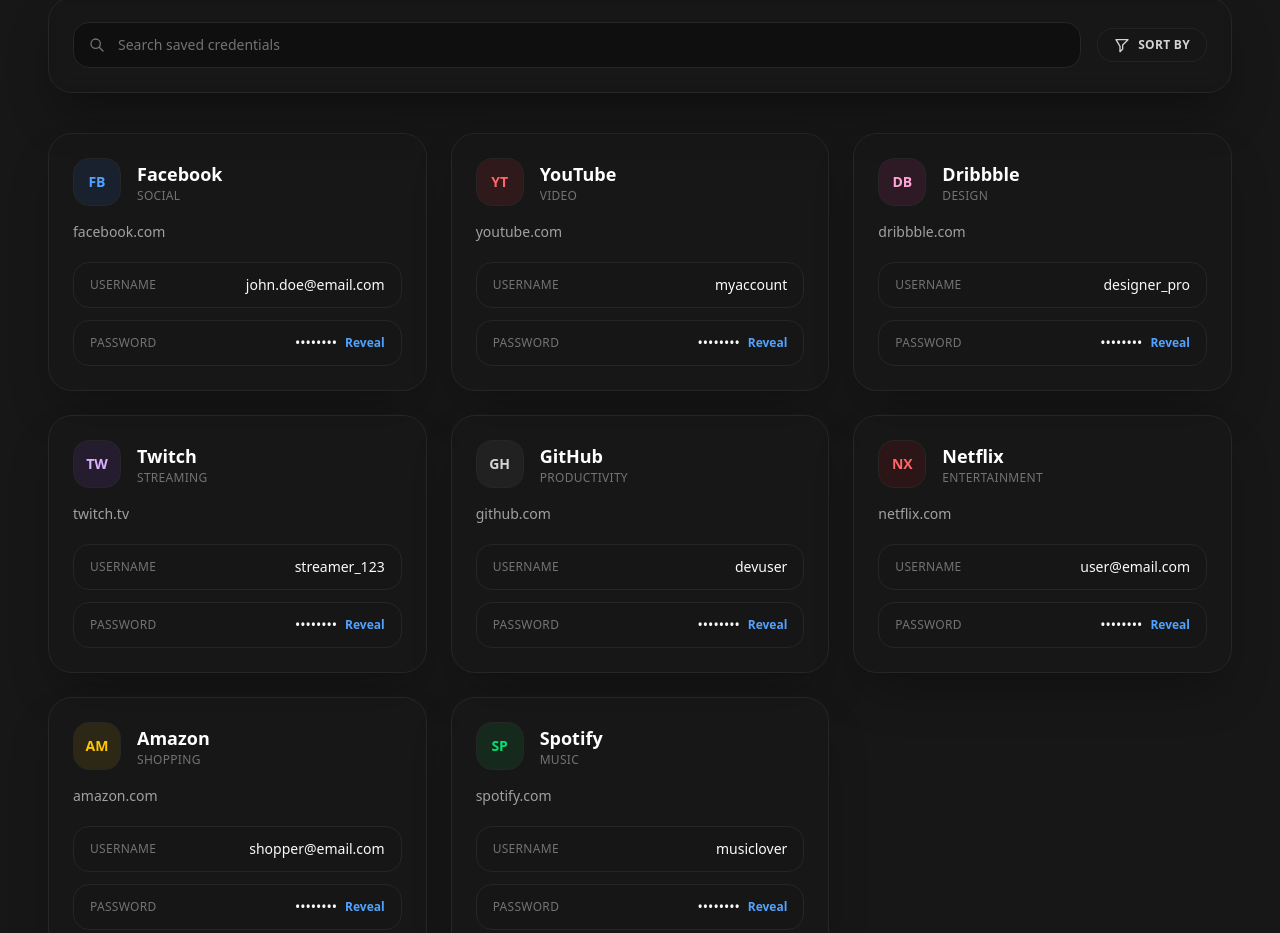
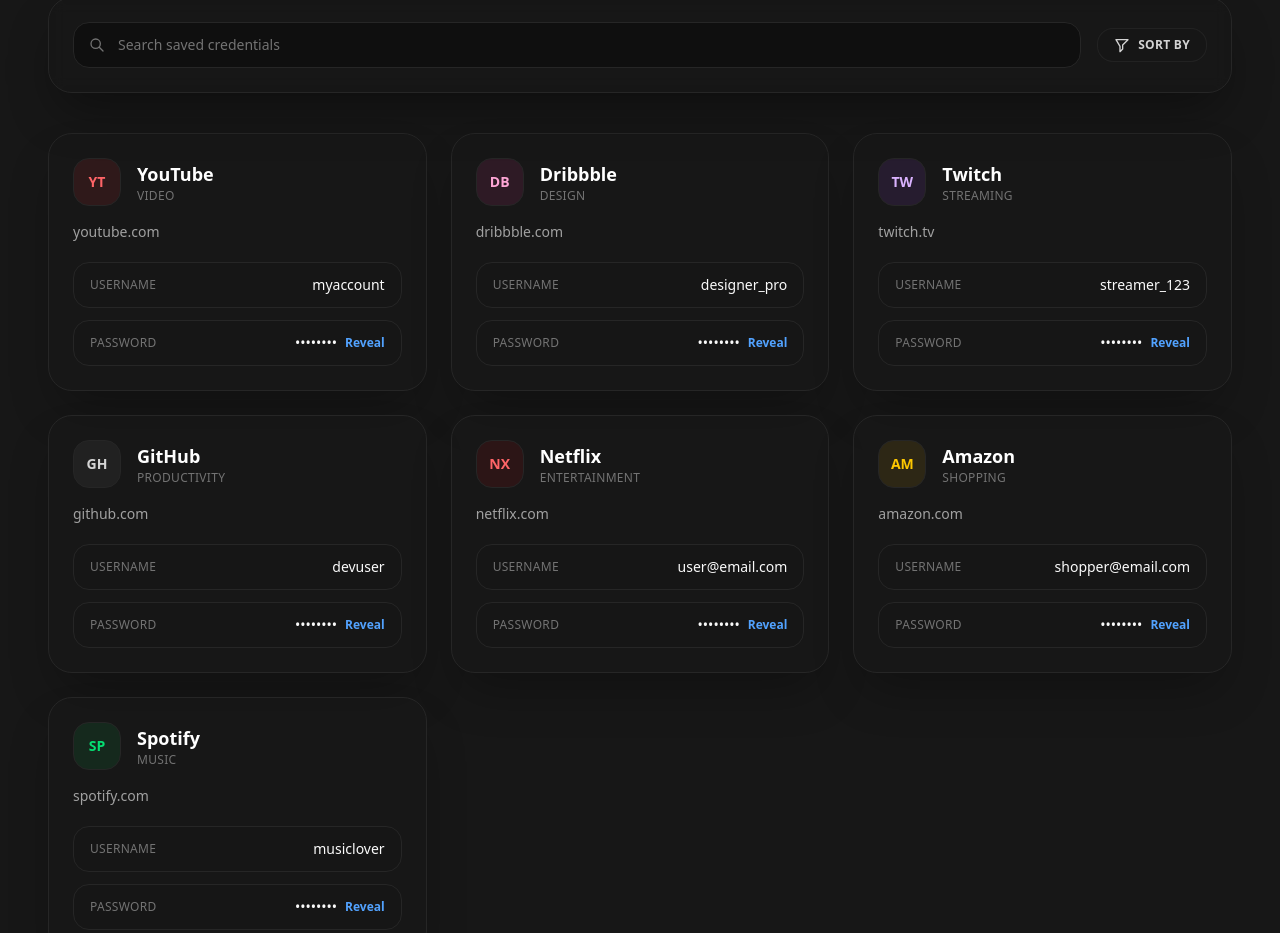
Before and after one commit to Mahmudulislamshuvo/ass2, a React (Vite) app: page / in a window 1280 px wide. Shown: the part 896-1829 px from the top of the page. Built offline with nearby package versions, Linux system fonts and the light colour scheme.

Commit message:
Implement form submission handling and bookmark storage in App component

```diff
--- a/src/App.jsx
+++ b/src/App.jsx
@@ -5,6 +5,8 @@
 import MainContent from "./Components/MainContent";
 
 const App = () => {
+  const [bookmarks, setBookmarks] = useState([]);
+
   const [formData, setFormData] = useState({
     websiteURL: "",
     faviconColor: "#3b82f6",
@@ -13,11 +15,38 @@
     password: "",
   });
 
+  const handleSubmit = (e) => {
+    e.preventDefault();
+    // checking for empty fields
+    if (!formData.websiteURL) {
+      alert("Please enter a website URL");
+      return;
+    }
+    if (formData.catagory === "Select category") {
+      alert("Please Select a category");
+      return;
+    }
+    // saving data in bookmarks array
+    setBookmarks((previousData) => [...previousData, formData]);
+    // reset form data fileds
+    // setFormData({
+    //   websiteURL: "",
+    //   faviconColor: "#3b82f6",
+    //   catagory: "Select category",
+    //   username: "",
+    //   password: "",
+    // });
+  };
+
   return (
     <div className="bg-neutral-900 text-white">
       <Header />
-      <Form setFormData={setFormData} data={formData} />
-      <MainContent formData={formData} />
+      <Form
+        handleFormSubmit={handleSubmit}
+        setFormData={setFormData}
+        data={formData}
+      />
+      <MainContent bookmarks={bookmarks} />
       <Footer />
     </div>
   );
--- a/src/Components/Form.jsx
+++ b/src/Components/Form.jsx
@@ -1,21 +1,17 @@
-const Form = ({ setFormData, data }) => {
+const Form = ({ setFormData, data, handleFormSubmit }) => {
   const handleChange = (e) => {
     const { name, value } = e.target;
-    console.log(name, value);
-
     setFormData((prevData) => ({
       ...prevData,
       [name]: value,
     }));
   };
 
-  console.log(data);
-
   return (
     <div>
       <div className="max-w-7xl mx-auto mt-8 px-4">
         <form
-          onSubmit={(e) => e.preventDefault()}
+          onSubmit={handleFormSubmit}
           className="mb-10 rounded-2xl border border-neutral-800  from-neutral-900/70 to-neutral-800/40 p-8 shadow-2xl shadow-black/40 backdrop-blur"
         >
           <div className="mb-8 flex flex-col gap-3">
--- a/src/Components/MainContent.jsx
+++ b/src/Components/MainContent.jsx
@@ -1,13 +1,15 @@
-const MainContent = ({ formData }) => {
-  const getDomain = (url) => {
-    try {
-      const u = new URL(url);
-      return u.hostname.replace(/^www\./, "");
-    } catch {
-      const match = String(url).match(/:\/\/(?:www\.)?([^/]+)/);
-      return match ? match[1] : String(url || "");
-    }
-  };
+const MainContent = ({ bookmarks }) => {
+  // const getDomain = (url) => {
+  //   try {
+  //     const u = new URL(url);
+  //     return u.hostname.replace(/^www\./, "");
+  //   } catch {
+  //     const match = String(url).match(/:\/\/(?:www\.)?([^/]+)/);
+  //     return match ? match[1] : String(url || "");
+  //   }
+  // };
+
+  console.log(bookmarks);
 
   return (
     <div>
@@ -63,7 +65,7 @@
 
           {/* <!-- Password Cards Grid --> */}
           <div className="grid grid-cols-1 gap-6 md:grid-cols-2 xl:grid-cols-3">
-            {/* <!-- Card 1 - Facebook --> */}
+            {bookmarks?.map((data) => (
               <article className="rounded-3xl border border-neutral-800 bg-neutral-900/70 p-6 shadow-2xl shadow-black/30 transition hover:-translate-y-1 hover:border-blue-500/60 hover:shadow-blue-500/20">
                 <div className="flex items-start justify-between">
                   <div className="flex items-center gap-4">
@@ -71,10 +73,12 @@
                       Fb
                     </div>
                     <div>
-                    <h3 className="text-lg font-semibold">
-                      {formData?.websiteURL
-                        ? getDomain(formData.websiteURL)
-                        : "Facebook"}
+                      <h3 className="text-lg font-semibold capitalize">
+                        {
+                          data.websiteURL
+                            .replace(/^(?:https?:\/\/)?(?:www\.)?/i, "")
+                            .split(".")[0]
+                        }
                       </h3>
                       <p className="text-xs uppercase tracking-wide text-neutral-500">
                         Social
@@ -103,6 +107,8 @@
                   </div>
                 </dl>
               </article>
+            ))}
+            {/* <!-- Card 1 - Facebook --> */}
 
             {/* <!-- Card 2 - YouTube --> */}
             <article className="rounded-3xl border border-neutral-800 bg-neutral-900/70 p-6 shadow-2xl shadow-black/30 transition hover:-translate-y-1 hover:border-blue-500/60 hover:shadow-blue-500/20">
```
Lines whose indentation alone changed are shown as unchanged.
